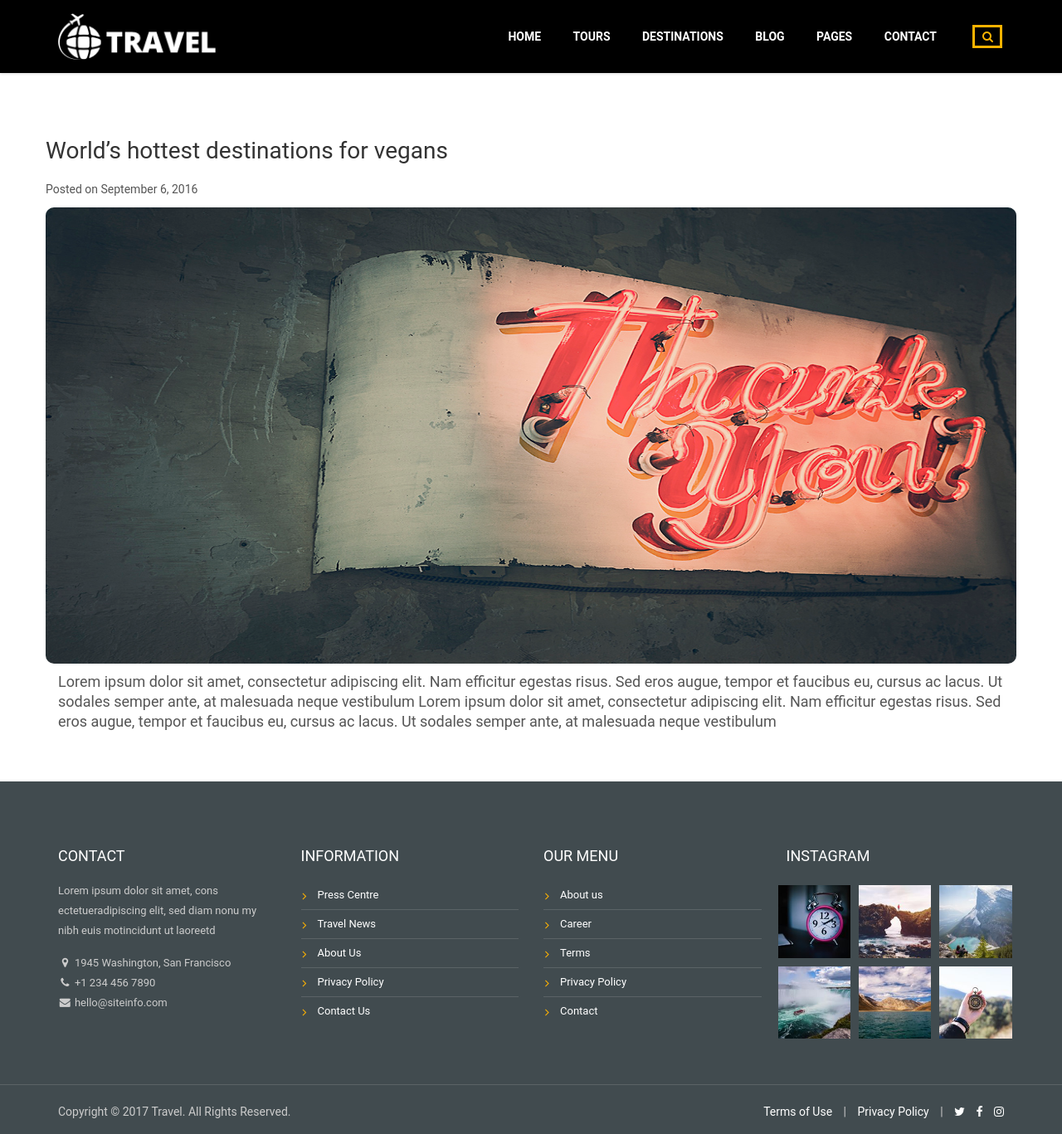
After one commit to mshipan/easytour.github.io, a PHP site: page /blog_details.php in a window 1280 px wide. The commit adds this page. Shown: the whole page at 83% size. Run offline with PHP 8.4, Linux system fonts and the light colour scheme; some libraries are stand-ins or nearby versions.

Commit message:
add blog details page

```diff
--- /dev/null
+++ b/blog_details.php
@@ -0,0 +1,31 @@
+<?php include('views/master/header.php'); ?>
+<div class="site wrapper-content">
+	<div class="top_site_main">
+	</div>
+	<section class="content-area">
+		<div class="container">
+			<div class="row">
+				<header class="entry-header">
+					<h1 class="entry-title">World’s hottest destinations for vegans</h1>
+					<div class="entry-meta">
+						<span class="posted-on">Posted on <a href="single.html" rel="bookmark">
+							<time class="entry-date published" datetime="2016-09-06T04:52:25+00:00">September 6, 2016</time>
+						</a></span>
+					</div>
+				</header>
+				<div class="img_post"><a href="single.html">
+				<img style="width: 100%; height: 550px; margin-top: 10px;  border-radius: 10px;" src="images/blog/86H.jpg" class="wp-post-image" alt=""></a>
+			</div>
+			<div class="site-main col-sm-12">
+				<div class="wrapper-blog-content"><div class="entry-content content-thumbnail">
+							<div class="entry-desc">
+								<p style=" margin-top: 10px; font-size: 18px;">Lorem ipsum dolor sit amet, consectetur adipiscing elit. Nam efficitur egestas risus. Sed eros augue, tempor et faucibus eu, cursus ac lacus. Ut sodales semper ante, at malesuada neque vestibulum Lorem ipsum dolor sit amet, consectetur adipiscing elit. Nam efficitur egestas risus. Sed eros augue, tempor et faucibus eu, cursus ac lacus. Ut sodales semper ante, at malesuada neque vestibulum </p>
+							</div>
+						</div>
+				</div>
+			</div>
+		</div>
+	</div>
+</section>
+</div>
+<?php include('views/master/footer.php'); ?>
--- a/views/master/footer.php
+++ b/views/master/footer.php
@@ -89,6 +89,8 @@
 <script type="text/javascript" src="assets/js/jquery.counterup.min.js"></script>
 <script type="text/javascript" src="assets/js/typed.min.js"></script>
 <script type='text/javascript' src='assets/js/theme.js'></script>
+<script type='text/javascript' src='https://maps.googleapis.com/maps/api/js?key=AIzaSyCaQjbVDR1vRh2iS_V3jLBXRrkQxmoxycQ'></script>
+<script type='text/javascript' src='assets/js/jquery.swipebox.min.js'></script>
 </body>
 
 <!-- Mirrored from html.physcode.com/travel/home-4.html by HTTrack Website Copier/3.x [XR&CO'2014], Sat, 26 Jan 2019 17:15:05 GMT -->
--- a/views/master/header.php
+++ b/views/master/header.php
@@ -12,6 +12,8 @@
 	<link rel="stylesheet" href="assets/css/font-awesome.min.css" type="text/css" media="all">
 	<link rel="stylesheet" href="assets/css/flaticon.css" type="text/css" media="all">
 	<link rel="stylesheet" href="assets/css/font-linearicons.css" type="text/css" media="all">
+	<link rel="stylesheet" href="assets/css/booking.css" type="text/css" media="all">
+	<link rel="stylesheet" href="assets/css/swipebox.min.css" type="text/css" media="all">
 	<link rel="stylesheet" href="style.css" type="text/css" media="all">
 	<link rel="stylesheet" href="assets/css/travel-setting-home-4.css" type="text/css" media="all">
 	<link rel="shortcut icon" href="images/favicon.png" type="image/x-icon">
```
